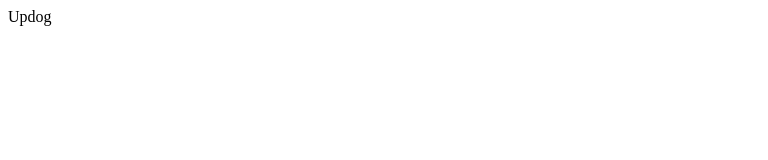
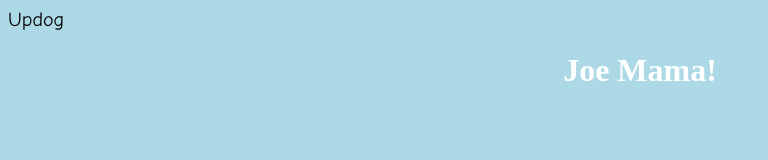
Before and after one commit to HardWare68/Programming-Thing, a website: page index.html in a window 1280 px wide. Shown: the whole page, without its empty margins (0-768 px from the left). Drawn offline with Linux system fonts and the light colour scheme.

Commit message:
added css stuff

```diff
--- /dev/null
+++ b/files/CSS/style.css
@@ -0,0 +1,13 @@
+body {
+  background-color: lightblue;
+}
+
+h1 {
+  color: white;
+  text-align: center;
+}
+
+p {
+  font-family: Comic Sans MS;
+  font-size: 20px;
+}
--- a/index.html
+++ b/index.html
@@ -1,8 +1,10 @@
 <html>
   <head>
+    <link rel="stylesheet" href="/files/CSS/style.css">
   </head>
 
   <body>
     <p> Updog </p>
+    <h1> Joe Mama! </h1>
   </body>
 </html>
```
